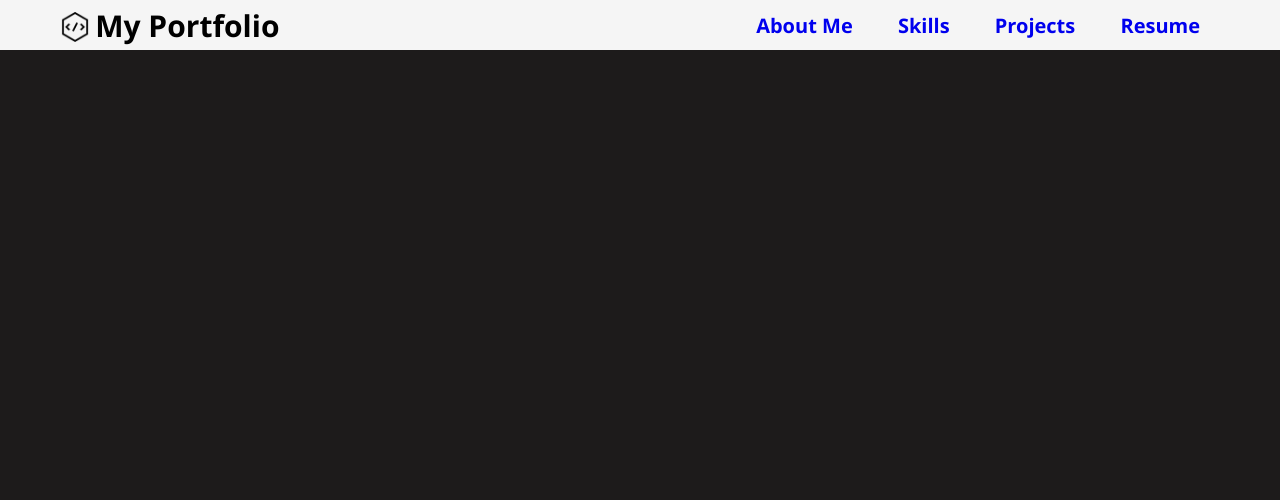
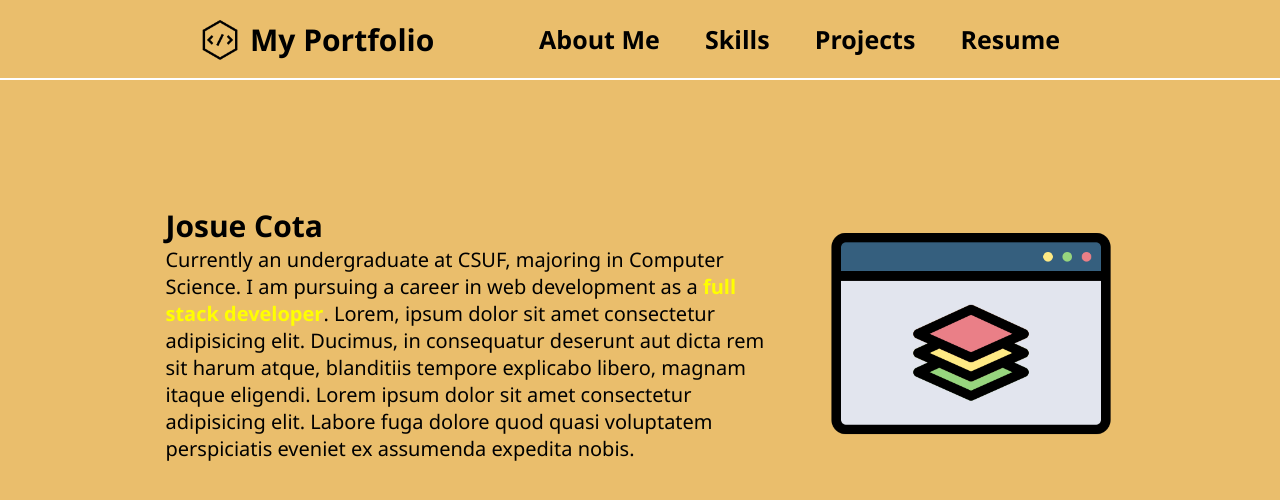
Before and after one commit to JosueCota/JosueCota.github.io, a plain HTML site: page index.html in a window 1280 px wide. Drawn offline with Linux system fonts and the light colour scheme.

Commit message:
CSS Change

```diff
--- a/index.html
+++ b/index.html
@@ -11,8 +11,9 @@
   <header>
     <nav class="nav-container">
       <div class="nav-logo">
-        <a href="./index.html" class="nav-logo-link"><img src="./resources/imgs/black-logo.png" alt="Logo" class="nav-logo-img"></a>
-        <h1 class="nav-logo-title">My Portfolio</h1>
+        <a href="./index.html" class="nav-logo-link">
+          <img src="./resources/imgs/black-logo.png" alt="Logo" class="nav-logo-img"><h1 class="nav-logo-title">My Portfolio</h1>
+        </a>
       </div>
       <div class="nav-links link">
         <a href="#">About Me</a>
@@ -24,8 +25,13 @@
 
   </header>
 
-  <main>
-    <section class="aboutme-section">
+  <main class="main flex-ver">
+    <section class="aboutme-section section flex-hor">
+      <div class="aboutme-content">
+        <h2>Josue Cota</h2>
+        Currently an undergraduate at CSUF, majoring in Computer Science. I am pursuing a career in web development as a <a href="#" class="em">full stack developer</a>. Lorem, ipsum dolor sit amet consectetur adipisicing elit. Ducimus, in consequatur deserunt aut dicta rem sit harum atque, blanditiis tempore explicabo libero, magnam itaque eligendi. Lorem ipsum dolor sit amet consectetur adipisicing elit. Labore fuga dolore quod quasi voluptatem perspiciatis eveniet ex assumenda expedita nobis.
+      </div>
+      <img class="aboutme-img" src="./resources/imgs/fullstack-icon.png" alt="">
 
     </section>
   </main>
--- a/resources/styles/index.css
+++ b/resources/styles/index.css
@@ -1,41 +1,101 @@
 /* General Tags */
 *{
     margin: 0px;
+    box-sizing: border-box;
 }
 html {
     font-size: 20px;
     font-family: 'Segoe UI', Tahoma, Geneva, Verdana, sans-serif;
 }
 body {
-    background-color: rgb(29, 27, 27);
+    background-color: #EABE6C;
+    /* z-index: ; */
 }
 header {
-    background-color: whitesmoke;
+    background-color: #EABE6C;
+}
+.em {
+    color: yellow;
+    text-decoration: none;
+    font-weight: 600;
+}
+.flex-hor {
+    display: flex;
+    flex-flow: row wrap;
+}
+.flex-ver {
+    display: flex;
+    flex-flow: column wrap;
 }
 
 /* Navbar */
 .nav-container {
     display: flex;
-    height: 2rem;
+    height: 4rem;
+    flex-flow: row wrap;
     justify-content: space-between;
     align-content: center;
-    padding: .25rem 3rem;
+    padding: .25rem 10rem;
+    border-bottom: 2px rgb(255, 255, 255) solid;
 }
 .nav-logo-img {
     position: relative;
     top: .25rem;
-    width: 1.5rem;
+    width: 2rem;
+    margin-right: .5rem;
     height: auto;
 }
 .nav-logo-title {
     display: inline-block;
+    position: relative;
+    color: black;
+    bottom: .20rem;
 }
 .nav-links {
     align-self: center;
 }
 .nav-links a{
+    color: black;
     text-decoration: none;
+    font-size: 1.25rem;
     font-weight: 600;
     margin: 0px 1rem;
 
 }
+
+/* Sections */
+.main{
+    display: flex;
+    flex-flow: column wrap;
+    width: 80%;
+    margin: 5rem auto 0rem auto;
+    margin-top: 5rem;
+    justify-content: center;
+    align-content: center;
+
+}
+.section {
+    margin-bottom: 1rem;
+}
+
+/* About Me  */
+.aboutme-section {
+    justify-content: space-evenly;
+    align-content: center;
+    align-items: center;
+}
+.aboutme-content{
+    width: 60%;
+    border-radius: 20px;
+    color: black;
+    margin: 10px;
+}
+.aboutme-img {
+    width: 30%;
+    overflow: hidden;
+}
+
+/* Breakpoints
+    1160 wide (navbar/section1/)
+
+*/
```
Also changed, not shown: resources/imgs/fullstack-icon.png (added).
